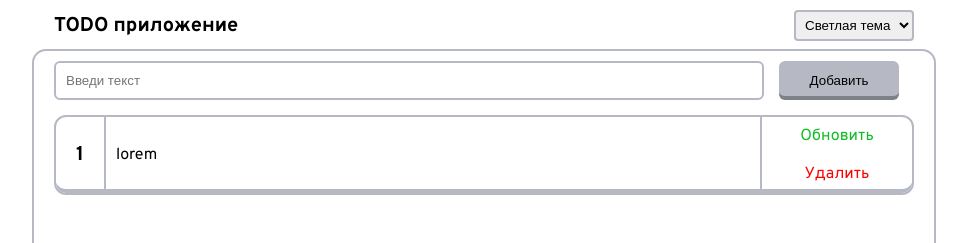
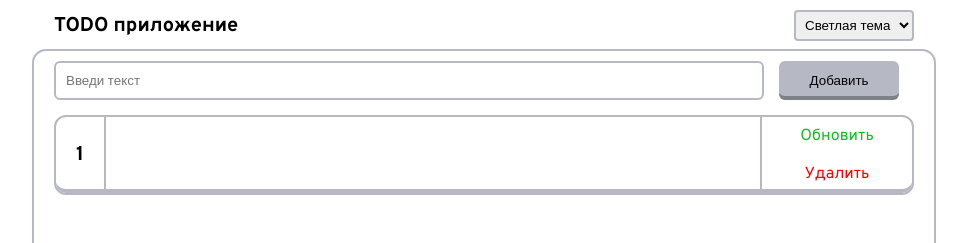
Before and after one commit to XenoPOMP/todo-example, a React (Create React App) app in the folder client/: page / in a window 1280 px wide. Shown: the top 243 px of the page, without its empty margins (156-1123 px from the left). Built offline with nearby package versions, Linux system fonts and the light colour scheme.

Commit message:
Update Card.tsx
I decided to put db logic inside card component. It gets number from props and then use it to db queries

```diff
--- a/client/src/components/UI/Card/Card.tsx
+++ b/client/src/components/UI/Card/Card.tsx
@@ -6,13 +6,11 @@ import getThemedStyles from "../../Layout/getThemedStyles";
 
 interface props {
     number : number
-    content : string
 }
 
 const Card : FC<props> = (
     {
-        number,
-        content
+        number
     }
 ) => {
     const cookies = new Cookies();
@@ -26,7 +24,7 @@ const Card : FC<props> = (
             </div>
 
             <div className={styles.content}>
-                {content}
+
             </div>
 
             <div className={styles.buttonGrid}>
```
